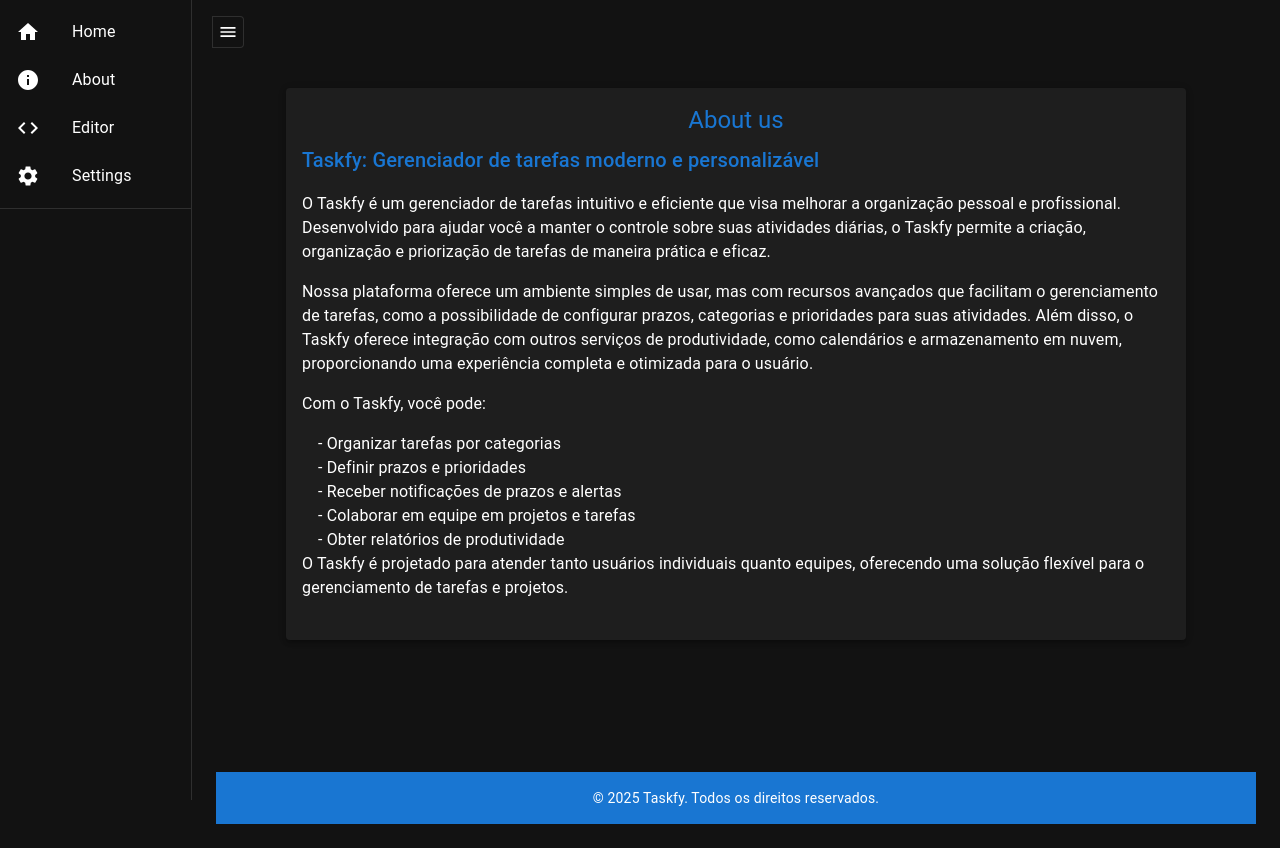
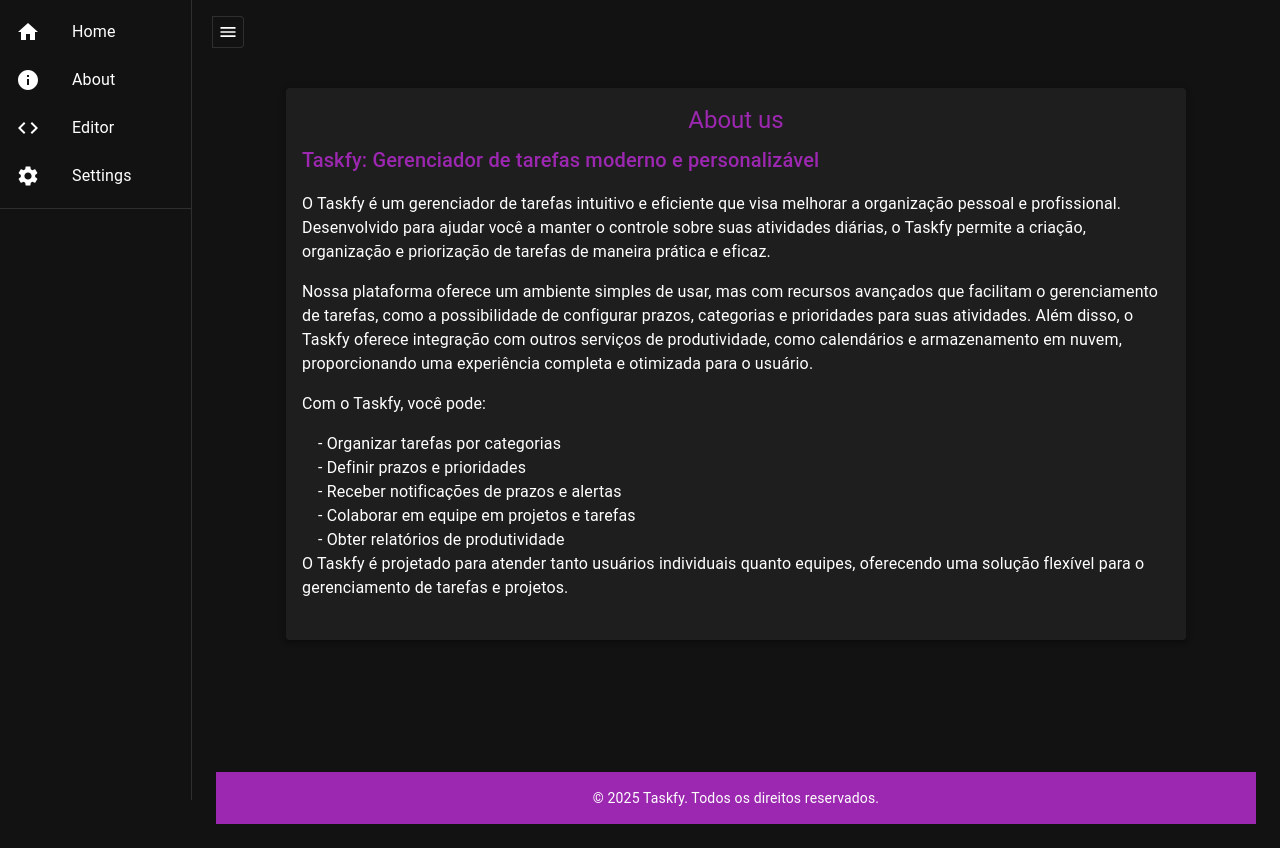
Before and after one commit to maykeanselmo/Taskfy, a React (Create React App) app in the folder taskfy_web_app/: page /about in a window 1280 px wide. Built offline with nearby package versions, Linux system fonts and the light colour scheme.

Commit message:
feat: cor global na tela de about

```diff
--- a/taskfy_web_app/src/pages/about.jsx
+++ b/taskfy_web_app/src/pages/about.jsx
@@ -1,32 +1,48 @@
 import React from 'react';
-import { Box, Card, CardContent, Container, Typography } from '@mui/material';
+import { Box, Card, CardContent, Container, Typography, useTheme } from '@mui/material';
 import { t } from '../utils/translations';
 
 function About() {
+  const theme = useTheme(); // Hook para acessar o tema atual
+
   return (
     <Box sx={{ display: 'flex', flexDirection: 'column', minHeight: '100vh' }}>
-      {/* Conteúdo Principal */}
+
+      {/* Cabeçalho */}
       <Container component="main" sx={{ flex: 1, py: 8, maxWidth: 'lg' }}>
         <Box sx={{ display: 'flex', justifyContent: 'center', alignItems: 'center', height: '100%' }}>
           <Card sx={{ width: '100%', maxWidth: 900, boxShadow: 3 }}>
+
+            {/* Título Principal */}
             <CardContent>
-              <Typography variant="h5" gutterBottom sx={{ textAlign: 'center', color: '#1976d2' }}>
+              <Typography
+                variant="h5"
+                gutterBottom
+                sx={{ textAlign: 'center', color: theme.palette.primary.main }}
+              >
                 {t("about_us")}
               </Typography>
-              <Typography variant="h6" sx={{ color: '#1976d2' }} paragraph>
+
+              {/* Subtítulo */}
+              <Typography variant="h6" sx={{ color: theme.palette.primary.main }} paragraph>
                 Taskfy: Gerenciador de tarefas moderno e personalizável
               </Typography>
+
+              {/* Descrição */}
               <Typography variant="body1" paragraph>
                 O Taskfy é um gerenciador de tarefas intuitivo e eficiente que visa melhorar a organização pessoal e profissional.
                 Desenvolvido para ajudar você a manter o controle sobre suas atividades diárias, o Taskfy permite a criação,
                 organização e priorização de tarefas de maneira prática e eficaz.
               </Typography>
+
               <Typography variant="body1" paragraph>
                 Nossa plataforma oferece um ambiente simples de usar, mas com recursos avançados que facilitam o gerenciamento de
                 tarefas, como a possibilidade de configurar prazos, categorias e prioridades para suas atividades.
                 Além disso, o Taskfy oferece integração com outros serviços de produtividade, como calendários e armazenamento em
                 nuvem, proporcionando uma experiência completa e otimizada para o usuário.
               </Typography>
+
+              {/* Funcionalidades */}
               <Typography variant="body1" paragraph>
                 Com o Taskfy, você pode:
               </Typography>
@@ -37,6 +53,8 @@
                 <Typography variant="body1">- Colaborar em equipe em projetos e tarefas</Typography>
                 <Typography variant="body1">- Obter relatórios de produtividade</Typography>
               </Box>
+
+              {/* Conclusão */}
               <Typography variant="body1" paragraph>
                 O Taskfy é projetado para atender tanto usuários individuais quanto equipes, oferecendo uma solução flexível
                 para o gerenciamento de tarefas e projetos.
@@ -47,7 +65,7 @@
       </Container>
 
       {/* Rodapé */}
-      <Box sx={{ bgcolor: '#1976d2', py: 2 }}>
+      <Box sx={{ bgcolor: theme.palette.primary.main, py: 2 }}>
         <Typography variant="body2" color="white" align="center">
           © 2025 Taskfy. Todos os direitos reservados.
         </Typography>
```
